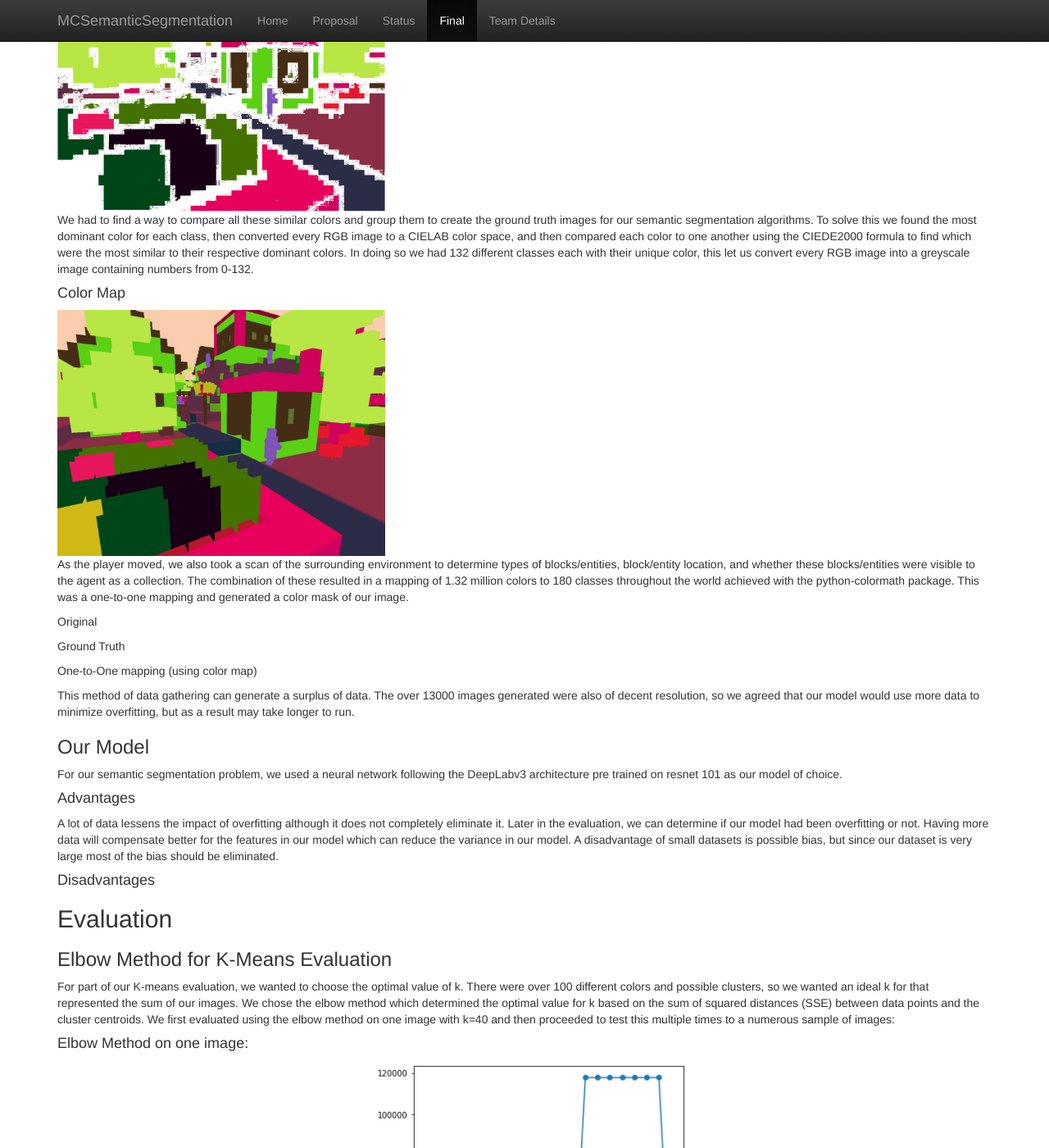
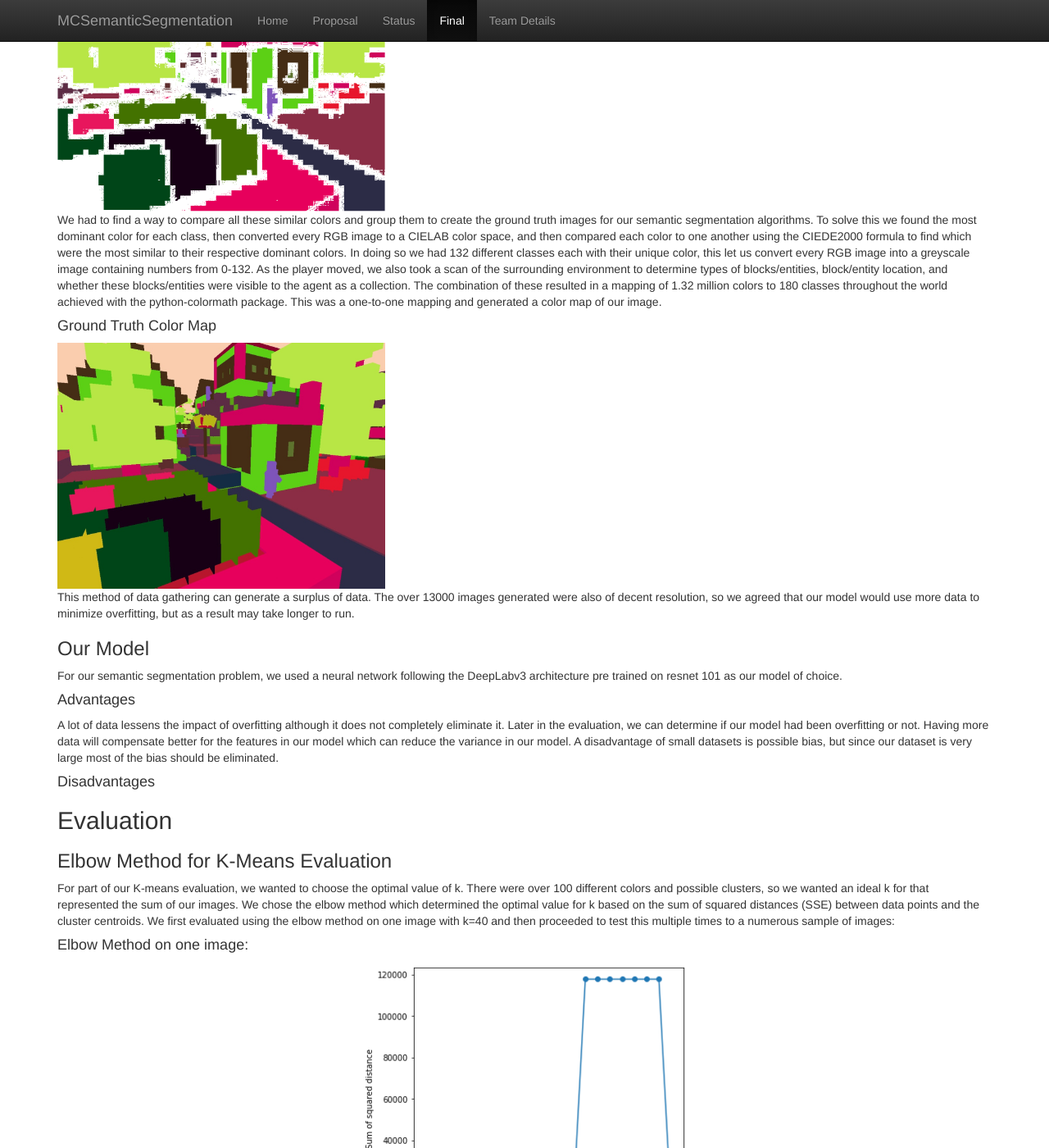
Before and after one commit to KevinJChen/MCSemanticSegmentation, a Jekyll site: the page built from docs/final.md, in a window 1280 px wide and 1400 px high, scrolled down 1612 px. Shown: the whole window at 82% size. Built offline with Jekyll 4.4.1, drawn with Linux system fonts in a browser that asks for light colours.

Commit message:
Update final.md

```diff
--- a/docs/final.md
+++ b/docs/final.md
@@ -41,20 +41,14 @@ Before we could apply any machine learning algorithms to aid us in our semantic
 <div style="float:left, padding:10px"><img src="./images/first_attempt.png" width="400"/> </div>
 
 
-We had to find a way to compare all these similar colors and group them to create the ground truth images for our semantic segmentation algorithms. To solve this we found the most dominant color for each class, then converted every RGB image to a CIELAB color space, and then compared each color to one another using the CIEDE2000 formula to find which were the most similar to their respective dominant colors. In doing so we had 132 different classes each with their unique color, this let us convert every RGB image into a greyscale image containing numbers from 0-132.
+We had to find a way to compare all these similar colors and group them to create the ground truth images for our semantic segmentation algorithms. To solve this we found the most dominant color for each class, then converted every RGB image to a CIELAB color space, and then compared each color to one another using the CIEDE2000 formula to find which were the most similar to their respective dominant colors. In doing so we had 132 different classes each with their unique color, this let us convert every RGB image into a greyscale image containing numbers from 0-132. As the player moved, we also took a scan of the surrounding environment to determine types of blocks/entities, block/entity location, and whether these blocks/entities were visible to the agent as a collection. The combination of these resulted in a mapping of 1.32 million colors to 180 classes throughout the world achieved with the python-colormath package. This was a one-to-one mapping and generated a color map of our image.
 
 
-#### Color Map
+#### Ground Truth Color Map
+
+
 <div style="float:left, padding:10px"><img src="./images/colormap.png" width="400"/> </div>
 
-
-As the player moved, we also took a scan of the surrounding environment to determine types of blocks/entities, block/entity location, and whether these blocks/entities were visible to the agent as a collection. The combination of these resulted in a mapping of 1.32 million colors to 180 classes throughout the world achieved with the python-colormath package. This was a one-to-one mapping and generated a color mask of our image.
-
-Original
-
-Ground Truth
-
-One-to-One mapping (using color map)
 
 This method of data gathering can generate a surplus of data. The over 13000 images generated were also of decent resolution, so we agreed that our model would use more data to minimize overfitting, but as a result may take longer to run.
 
```
